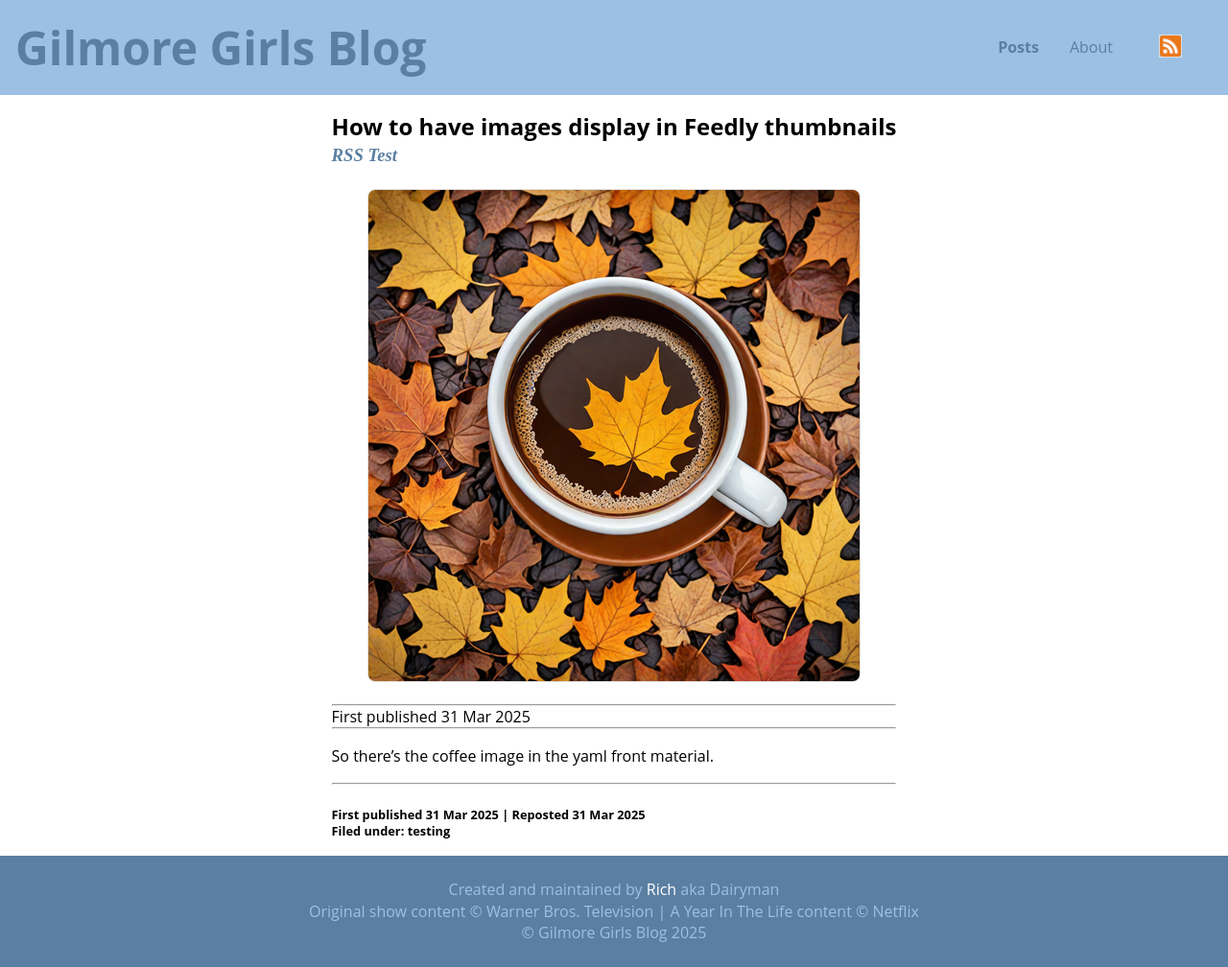
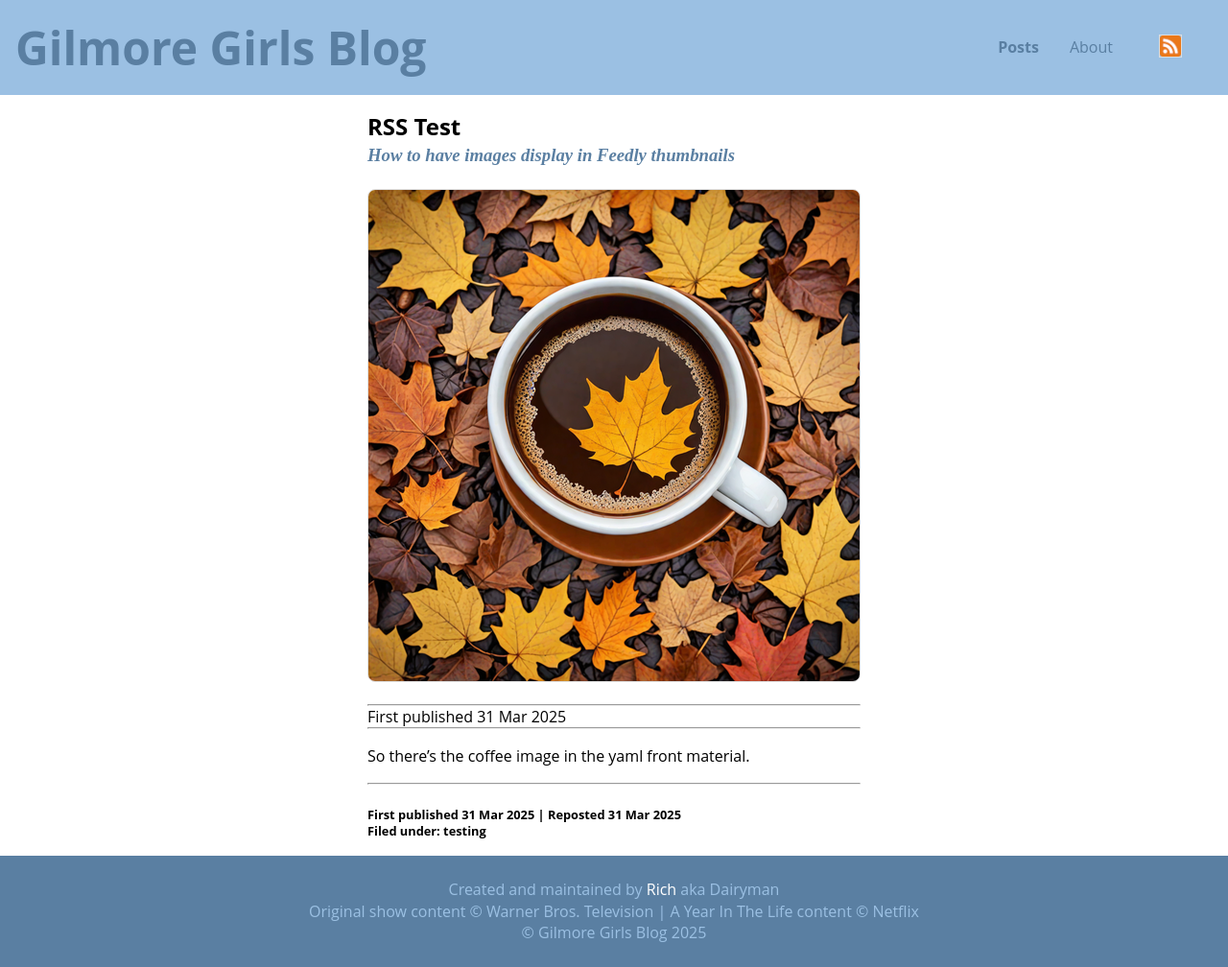
Before and after one commit to github-rich/copperboom, a Jekyll site: the page built from _posts/2025-03-31-rss-images-test.md, in a window 1280 px wide. Shown: the whole page at 96% size. Built offline with Jekyll 4.4.1, drawn with Linux system fonts in a browser that asks for light colours.

Commit message:
rss v2 full url

```diff
--- a/_posts/2025-03-31-rss-images-test.md
+++ b/_posts/2025-03-31-rss-images-test.md
@@ -1,9 +1,9 @@
 ---
 layout: post
-title:  "How to have images display in Feedly thumbnails"
-subtitle: "RSS Test"
+title:  "RSS Test"
+subtitle: "How to have images display in Feedly thumbnails"
 originally-posted: 2025-03-31
-image: /assets/images/maple_coffee.png
+image: https://gilmoregirlsblog.com/assets/images/maple_coffee.png
 image-alt-text: "A mug of dark coffee ensconced by autumnal maple leaves"
 categories: testing
 ---
```
Also changed, not shown: 2 other files.
